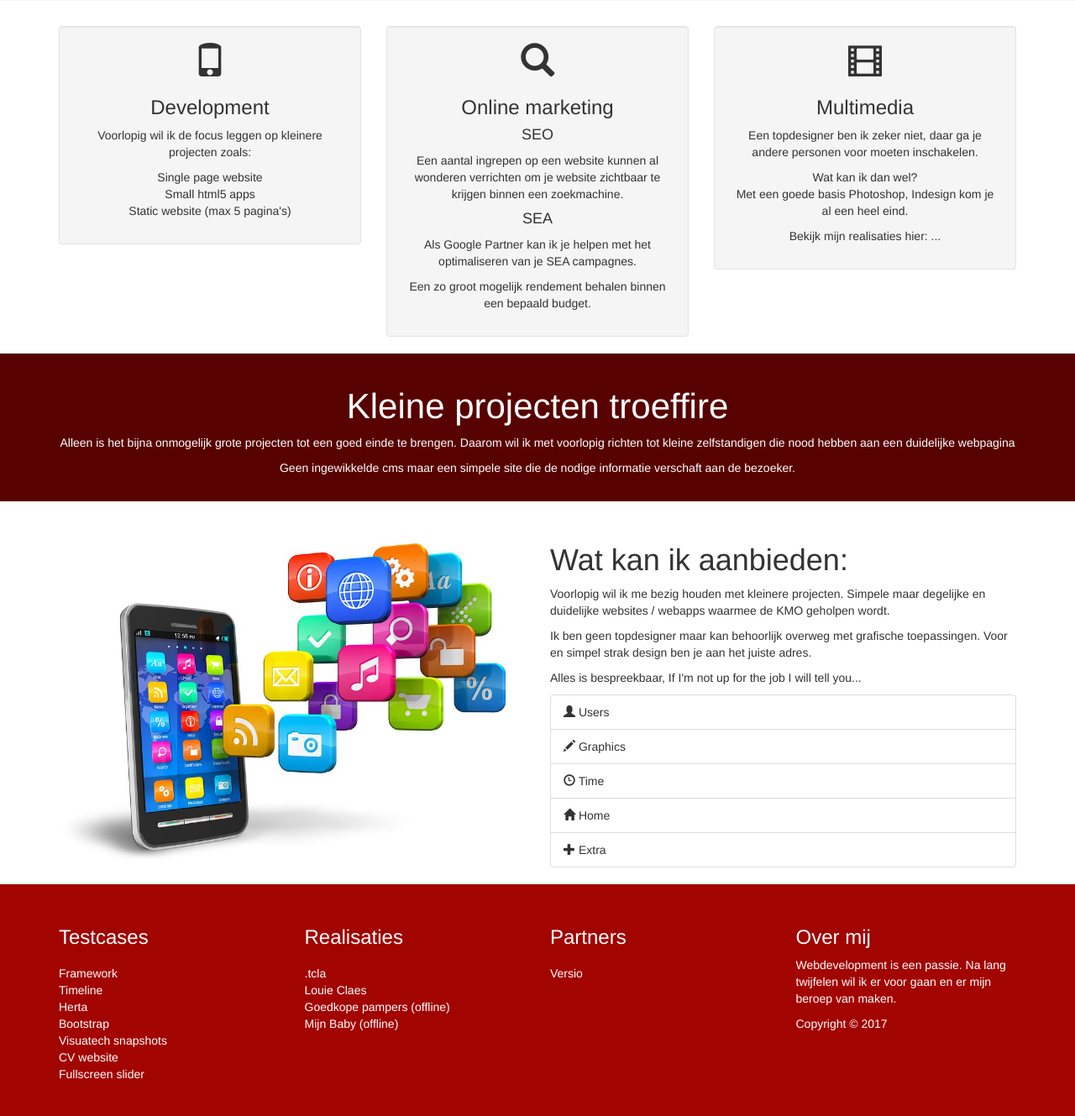
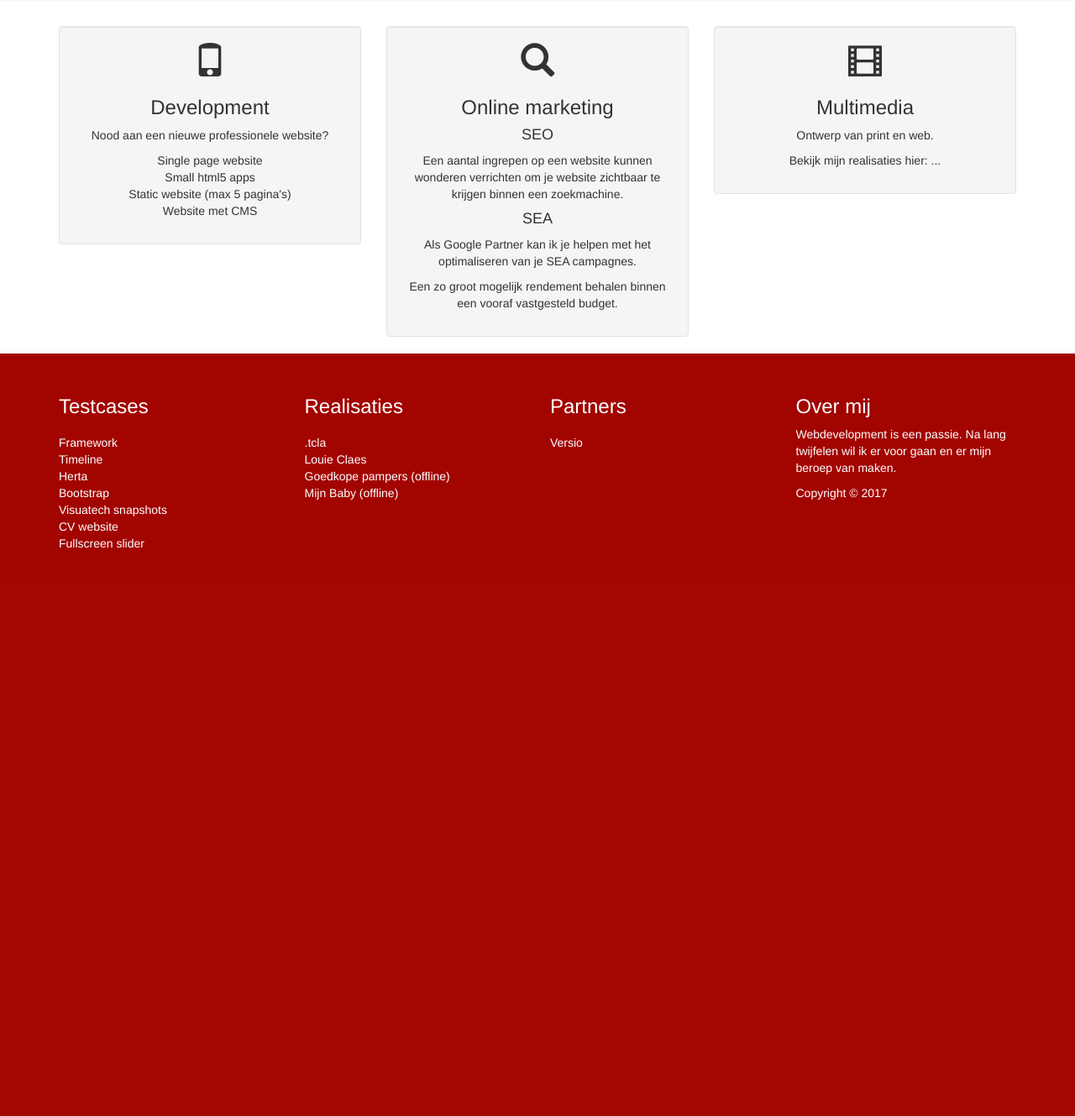
Before and after one commit to tclaes/tcla, a PHP site: page / in a window 1280 px wide. Shown: the part 397-1726 px from the top of the page at 84% size. After the commit the page ends 1050 px from the top, so only its background shows below. Run offline with PHP 8.4, Linux system fonts and the light colour scheme; some libraries are stand-ins or nearby versions.

Commit message:
tcla aangepast

```diff
--- a/index.php
+++ b/index.php
@@ -18,11 +18,12 @@
         <div class="well">
           <span class="glyphicon glyphicon-phone"></span>
           <h3>Development</h3>
-          <p>Voorlopig wil ik de focus leggen op kleinere projecten zoals:
+          <p>Nood aan een nieuwe professionele website?
           <ul class="list-unstyled">
           <li>Single page website</li>
           <li>Small html5 apps</li>
           <li>Static website (max 5 pagina's)</li>
+          <li>Website met CMS<li>
           </p>
         </div>
       </div>
@@ -32,10 +33,10 @@
           <span class="glyphicon glyphicon-search"></span>
           <h3>Online marketing</h3>
           <h4>SEO</h4>
-          <p>Een aantal ingrepen op een website kunnen al wonderen verrichten om je website zichtbaar te krijgen binnen een zoekmachine. </p>
+          <p>Een aantal ingrepen op een website kunnen wonderen verrichten om je website zichtbaar te krijgen binnen een zoekmachine. </p>
           <h4>SEA</h4>
           <p>Als Google Partner kan ik je helpen met het optimaliseren van je SEA campagnes.</p>
-          <p>Een zo groot mogelijk rendement behalen binnen een bepaald budget.</p>
+          <p>Een zo groot mogelijk rendement behalen binnen een vooraf vastgesteld budget.</p>
         </div>
       </div>
 
@@ -43,8 +44,7 @@
         <div class="well">
           <span class="glyphicon glyphicon-film"></span>
           <h3>Multimedia</h3>
-          <p>Een topdesigner ben ik zeker niet, daar ga je andere personen voor moeten inschakelen.</p>
-          <p>Wat kan ik dan wel? <br> Met een goede basis Photoshop, Indesign kom je al een heel eind.</p>
+          <p>Ontwerp van print en web. </p>
           <p>Bekijk mijn realisaties hier: ...</p>
         </div>
       </div>
@@ -52,35 +52,4 @@
     </div>
   </div>
 
-  <div class="section-a">
-    <div class="row">
-      <div class="col-md-12">
-        <h1>Kleine projecten troeffire</h1>
-        <p>Alleen is het bijna onmogelijk grote projecten tot een goed einde te brengen. Daarom wil ik met voorlopig richten tot kleine zelfstandigen die nood hebben aan een duidelijke webpagina</p>
-        <p>Geen ingewikkelde cms maar een simpele site die de nodige informatie verschaft aan de bezoeker.</p>
-      </div>
-    </div>
-  </div>
-
-  <div class="container">
-    <div class="row">
-      <div class="col-md-6">
-        <img class="img-full" src="img/mobile.jpg">
-      </div>
-      <div class="col-md-6">
-        <h1>Wat kan ik aanbieden:</h1>
-        <p>Voorlopig wil ik me bezig houden met kleinere projecten. Simpele maar degelijke en duidelijke websites / webapps waarmee de KMO geholpen wordt.</p>
-        <p>Ik ben geen topdesigner maar kan behoorlijk overweg met grafische toepassingen. Voor en simpel strak design ben je aan het juiste adres.</p>
-        <p>Alles is bespreekbaar, If I'm not up for the job I will tell you...</p>
-        <ul class="list-group">
-          <li class="list-group-item"><span class="glyphicon glyphicon-user"></span> Users</li>
-          <li class="list-group-item"><span class="glyphicon glyphicon-pencil"></span> Graphics</li>
-          <li class="list-group-item"><span class="glyphicon glyphicon-time"></span> Time</li>
-          <li class="list-group-item"><span class="glyphicon glyphicon-home"></span> Home</li>
-          <li class="list-group-item"><span class="glyphicon glyphicon-plus"></span> Extra</li>
-        </ul>
-      </div>
-    </div>
-  </div>
-
 <?php include 'footer.php' ?>
```
Also changed, not shown: simple-ftp-deploy.json (added, +7 -0 lines), img/flying-kick.jpg (added), 1 other file.
